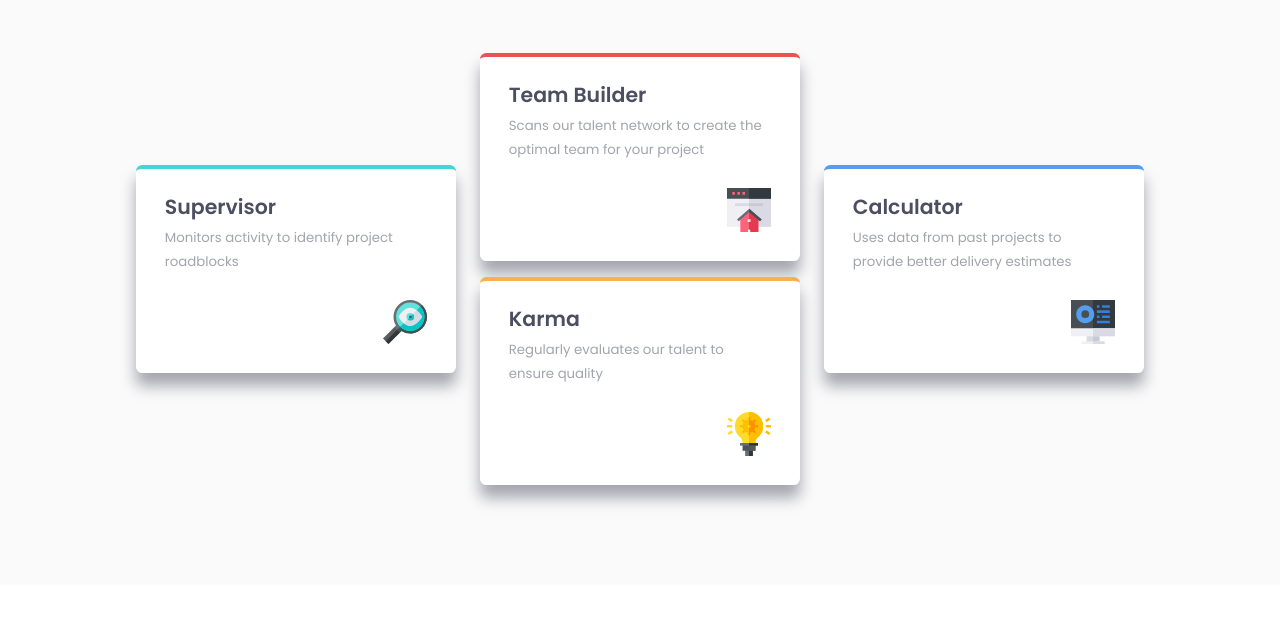
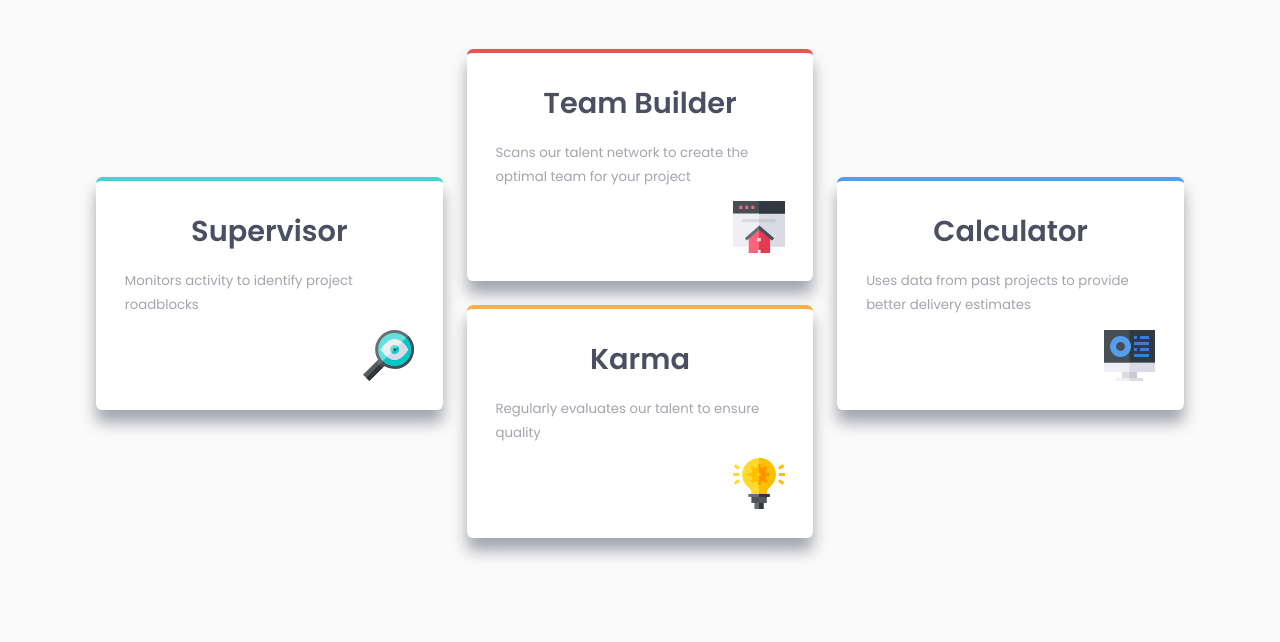
Before and after one commit to MolinaEf/four-card-feature-section-project, a plain HTML site: page index.html in a window 1280 px wide. Shown: the part 215-857 px from the top of the page. Before the commit the page ends 800 px from the top, so only its background shows below. Drawn offline with Linux system fonts and the light colour scheme.

Commit message:
Update styles.css

```diff
--- a/styles.css
+++ b/styles.css
@@ -28,24 +28,28 @@ body{
     flex-direction: column;
     justify-content: center;
     align-items: center;
-    min-height: 100vh;
     min-width: calc(100% - 6rem);
     max-width: 100%;
-    padding: 4rem 2.5rem
+    padding: 3rem 2.5rem;
+    min-height: 100vh;
 }
 
-header, h1, main{
+header, main{
     display:contents
 }
 
-h1{
+h1, h2{
     font-size: 1.45rem;
-    color: var(--darkblue-color);
-    margin-bottom: 1rem;
     text-align: center;
+    font-weight: 200
 }
 
-h1,h2{
+h2{
+    margin-bottom: 1rem;
+    font-weight: 600;
+}
+
+h1,h2, h3{
     color: var(--darkblue-color)
 }
 
@@ -62,6 +66,7 @@ p{
     grid-template-rows: repeat(4, 1fr);
     gap: 1.5rem;
     margin: 2.5rem 0;
+    height: auto
 }
 
 .box{
@@ -73,16 +78,8 @@ p{
     border-radius: 0.4rem;
     padding: 1.8rem;
     box-shadow: 0 0.8rem 15px 0px var(--grayishblue-color);
-    height: 13rem;
-    width: 20rem;
-}
-
-.bold{
-    font-weight: 600;
-}
-
-.not-bold{
-    font-weight: 200;
+    min-height: 13rem;
+    min-width: 20rem;
 }
 
 .box1{
@@ -117,9 +114,9 @@ img{
     line-height: 1.8
 }
 
-h2{
+h3{
     line-height: 0.9;
-    font-size: 1.28rem
+    font-size: 1.28rem;
 }
 
 @media screen and (min-width: 66rem){
@@ -129,27 +126,27 @@ h2{
     .wrapper{
         display: grid;
         grid-template-columns: repeat(3, 1fr);
-        grid-template-rows: repeat(4, 5.5rem);
+        grid-template-rows: repeat(4, 1fr);
 
     }
     .box1{
-        grid-row: 2 / 3;
+        grid-row: 2 / 4;
         grid-column: 1
     }
     .box2{
-        grid-row: 1 / 2;
+        grid-row: 1 / 3;
         grid-column: 2
     }
     .box3{
-        grid-row: 3 / 4;
+        grid-row: 3 / 5;
         grid-column: 2
     }
     .box4{
-        grid-row: 2 / 3;
+        grid-row: 2 / 4 ;
         grid-column: 3
     }
 
-    h1{
+    h1, h2{
         font-size: 1.8rem;
     }
 
@@ -188,7 +185,7 @@ h2{
         grid-column: 2
     }
 
-    h1{
+    h1, h2{
         font-size: 1.8rem;
     }
 
```
